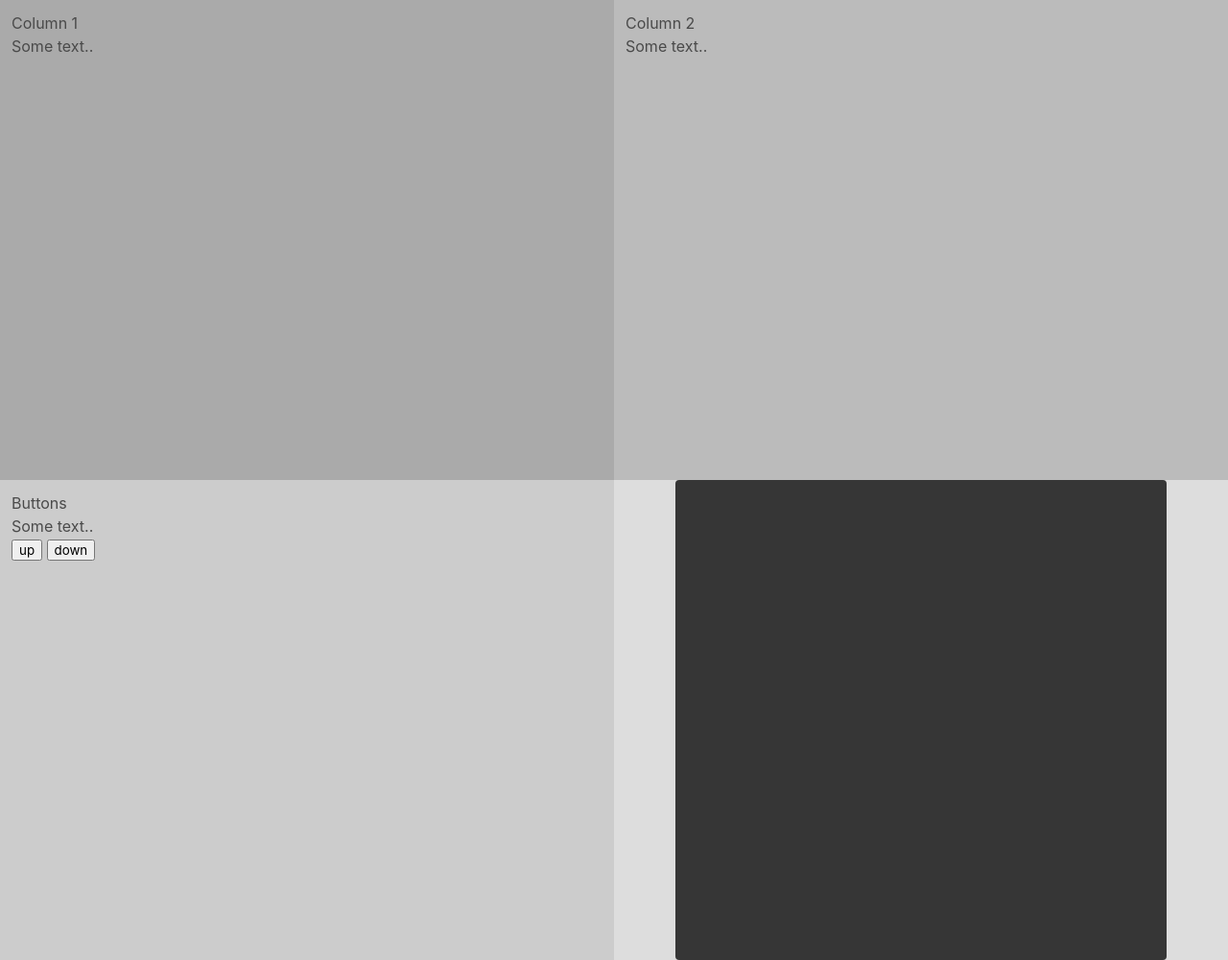
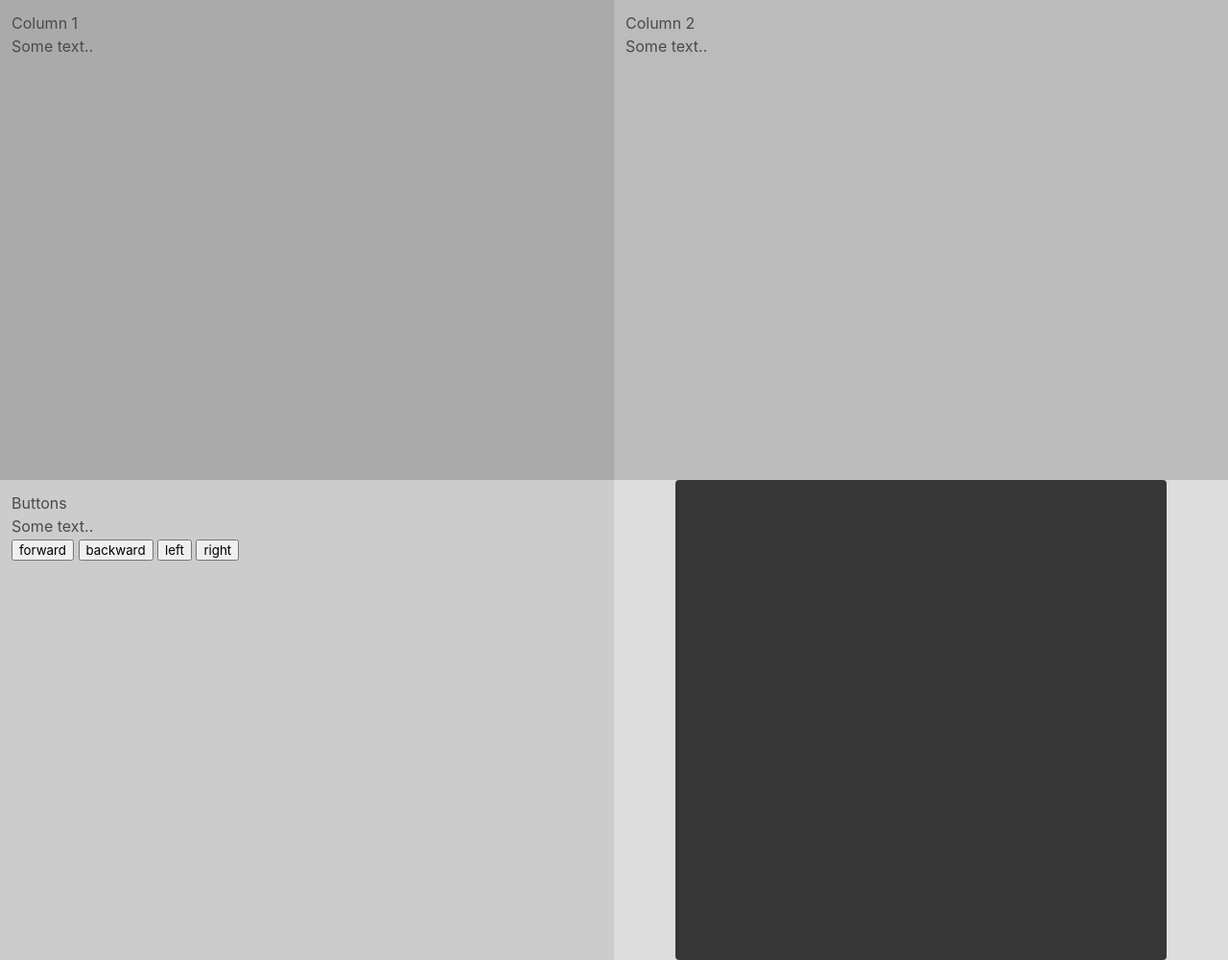
Before and after one commit to reno221/project-for-the-log, a Flask app: template templates/index.html in a window 1280 px wide. Shown: the whole page at 96% size. Run offline with Flask 2, Linux system fonts and the light colour scheme; the template is opened without the code that fills it, so the values that code supplies are empty; parts of the project's set-up code (start-up, migrations or seed data) failed here and were passed over; some libraries are stand-ins or nearby versions.

Commit message:
Update index.html

```diff
--- a/templates/index.html
+++ b/templates/index.html
@@ -38,8 +38,10 @@
   <div class="column" style="background-color:#ccc;">
     <h2>Buttons </h2>
     <p>Some text..</p >
-    <button onclick="move('forward')"> up</button>
-    <button onclick="move('backward')"> down</button>
+    <button onclick="move('forward')"> forward</button>
+    <button onclick="move('backward')"> backward</button>
+    <button onclick="move('left')"> left</button>
+    <button onclick="move('right')"> right</button>
   </div>
   <div class="column" style="background-color:#ddd;">
     {% extends "base.html" %}
```
